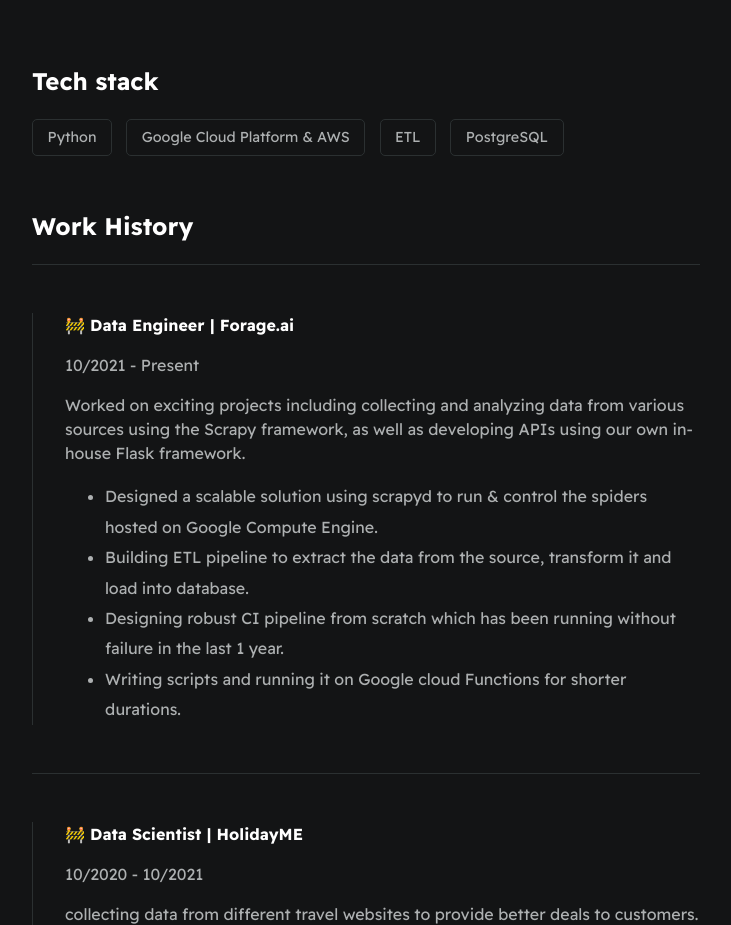
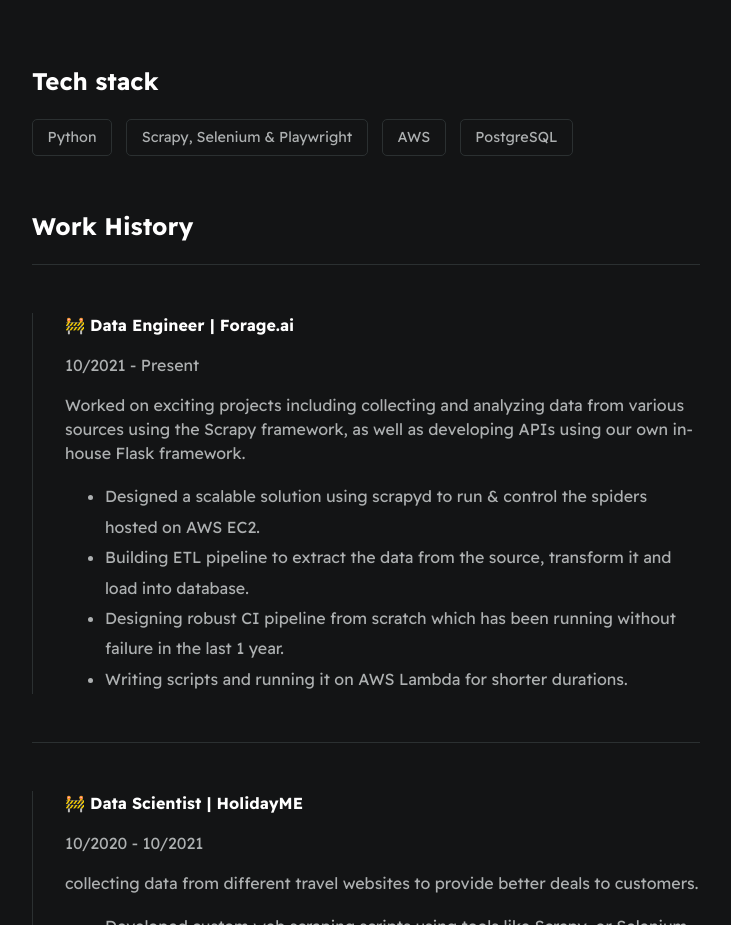
Before and after one commit to shivvu/Digital-Portfolio, a plain HTML site: page index.html in a window 1280 px wide. Shown: the part 560-1485 px from the top of the page, without its empty margins (274-1005 px from the left). Drawn offline with Linux system fonts and the light colour scheme.

Commit message:
Update index.html

```diff
--- a/index.html
+++ b/index.html
@@ -48,8 +48,8 @@
 
             <div id="wrapper--techstack__items">
                 <div class="card--techstack"><span>Python</span></div>
-                <div class="card--techstack"><span>Google Cloud Platform & AWS</span></div>
-                <div class="card--techstack"><span>ETL</span></div>
+                <div class="card--techstack"><span>Scrapy, Selenium & Playwright</span></div>
+                <div class="card--techstack"><span>AWS</span></div>
                 <div class="card--techstack"><span>PostgreSQL</span></div>
             </div>
         </section>
@@ -64,10 +64,10 @@
                 <p>Worked on exciting projects including collecting and analyzing data from various sources using the
                     Scrapy framework, as well as developing APIs using our own in-house Flask framework.</p>
                 <ul>
-                    <li>Designed a scalable solution using scrapyd to run & control the spiders hosted on Google Compute Engine.</li>
+                    <li>Designed a scalable solution using scrapyd to run & control the spiders hosted on AWS EC2.</li>
                     <li>Building ETL pipeline to extract the data from the source, transform it and load into database.</li>
                     <li>Designing robust CI pipeline from scratch which has been running without failure in the last 1 year.</li>
-                    <li>Writing scripts and running it on Google cloud Functions for shorter durations.</li>
+                    <li>Writing scripts and running it on AWS Lambda for shorter durations.</li>
                 </ul>
             </div>
 
```
